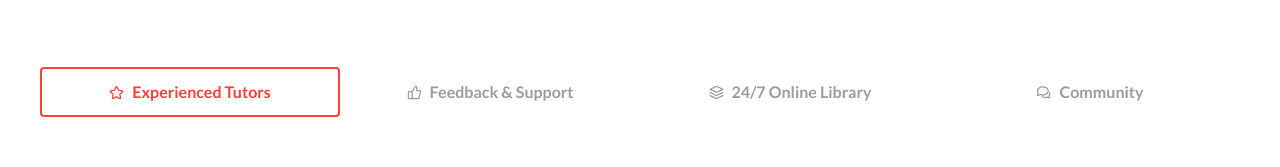
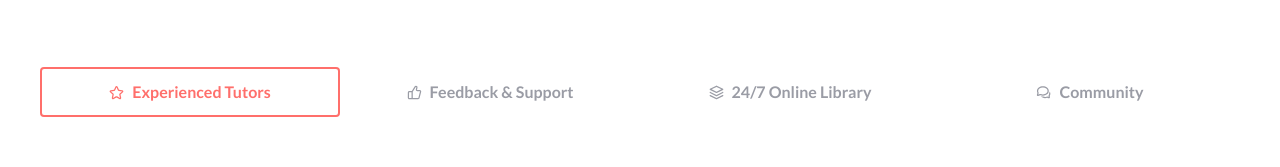
Before and after one commit to ValentunPron/createX, a plain HTML site: page index.html in a window 1280 px wide. In both pictures the pointer is over the button "Experienced Tutors". Shown: the part 3112-3279 px from the top of the page. Drawn offline with nearby package versions, Linux system fonts and the light colour scheme.

Commit message:
adaptive benefist fix bugs

```diff
--- a/css/style.css
+++ b/css/style.css
@@ -710,6 +710,15 @@ a {
   fill: #9A9CA5;
 }
 
+.benefist__button:hover {
+  color: #FF3F3A;
+  opacity: 0.75;
+}
+
+.benefist__button:hover svg {
+  fill: #FF3F3A;
+}
+
 .benefist__body {
   display: none;
   justify-content: space-between;
```
